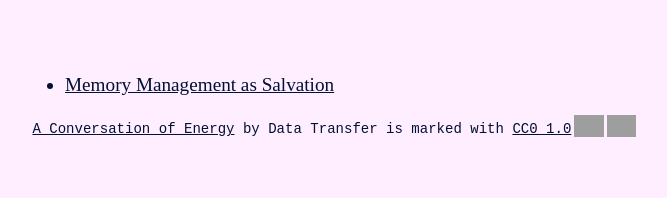
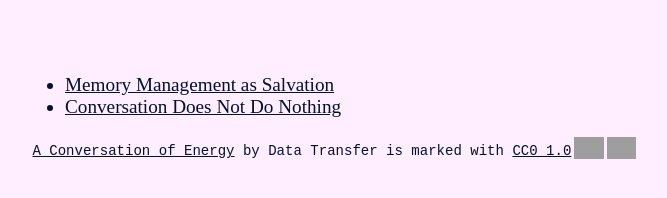
Before and after one commit to stellahymmne/stellahymmne.github.io, a plain HTML site: page index.html in a window 1280 px wide. Shown: the part 198-396 px from the top of the page, without its empty margins (262-929 px from the left). Drawn offline with Linux system fonts and the light colour scheme; grey boxes are pictures that could not be loaded; a web font is replaced by a local one.

Commit message:
Forgot to update the index. Won't be the last time.

```diff
--- a/index.html
+++ b/index.html
@@ -17,6 +17,7 @@
 </header>
 <ul>
 <li><a href="./mmas.html">Memory Management as Salvation</a></li>
+<li><a href="./cdndn.html">Conversation Does Not Do Nothing</a></li>
 </ul>
 </body>
 <footer style="font-family: monospace; font-size: 0.9em;">
```
